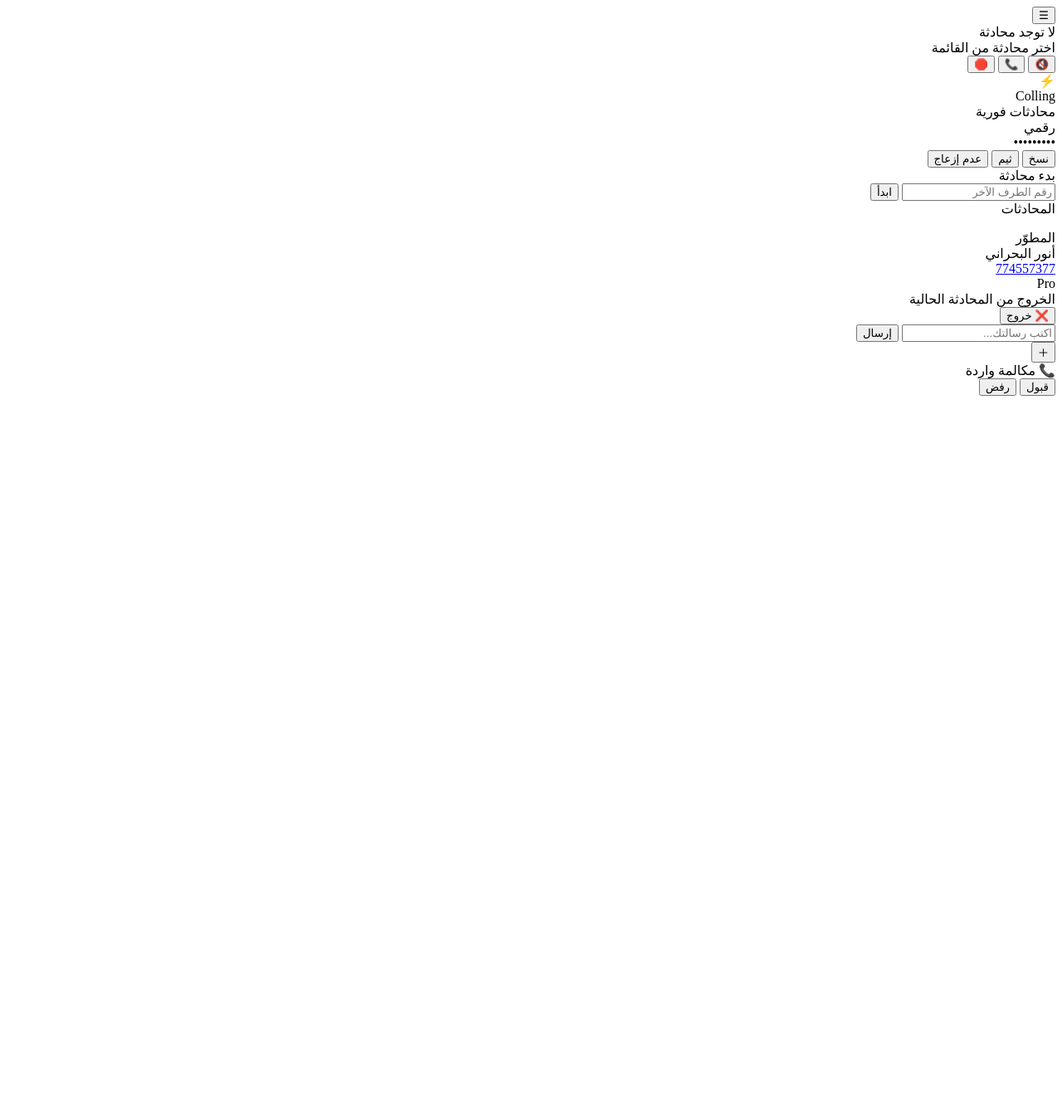
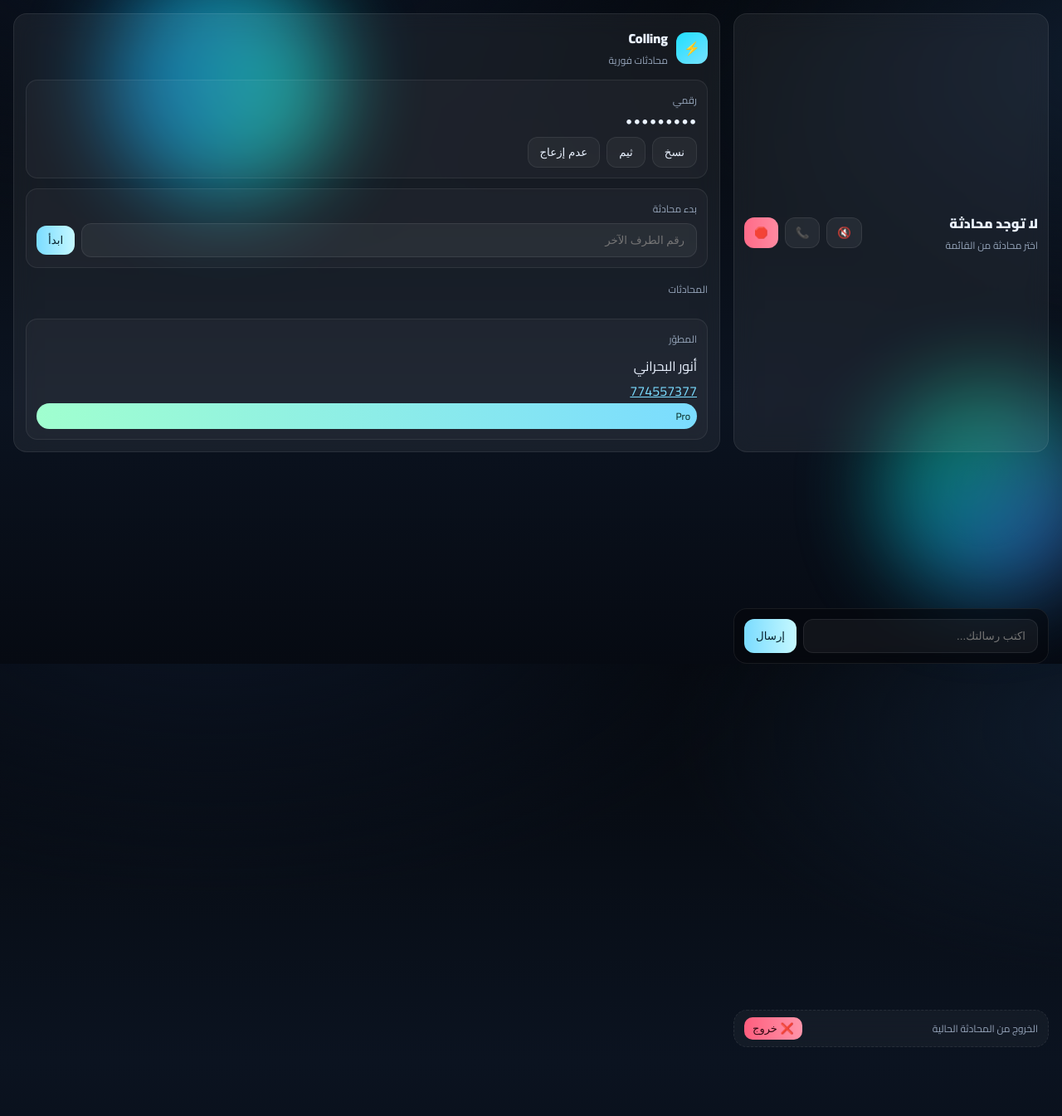
Before and after one commit to Anwr11/AnwrColling, a Flask app: page / in a window 1280 px wide. Shown: the whole page at 83% size. Before the commit the page ends 477 px from the top, so only its background shows below. Run offline with Flask 3, Linux system fonts and the light colour scheme; some libraries are stand-ins or nearby versions.

Commit message:
Add files via upload

```diff
--- a/static/css/luxe.css
+++ b/static/css/luxe.css
@@ -1,19 +1,93 @@
-/* --- Centered toast styles (drop-in) --- */
+
+:root{
+  --bg:#070b11;--fg:#eaf2ff;--mut:#94a3b8;--line:rgba(255,255,255,.08);
+  --acc:#7bdcff;--acc2:#a0ffcf;--danger:#ff6b88;
+  --safe-top:env(safe-area-inset-top,0px);--safe-btm:env(safe-area-inset-bottom,0px);
+}
+*{box-sizing:border-box}
+html,body{height:100%}body{
+  margin:0;font-family:"Cairo",system-ui,Segoe UI,Roboto,Arial;
+  color:var(--fg);background:radial-gradient(1200px 600px at 20% -10%,#0a1220 10%,transparent 60%),
+             radial-gradient(1000px 500px at 110% 10%,#0e1a2a 10%,transparent 60%),
+             linear-gradient(180deg,#05080d,#0b1320 60%,#060a12);
+  background-attachment:fixed;overflow:hidden;
+}
+.bg-orbs::before,.bg-orbs::after{content:"";position:fixed;z-index:-1;filter:blur(50px);opacity:.6;pointer-events:none}
+.bg-orbs::before{width:280px;height:280px;border-radius:50%;background:conic-gradient(from 0deg,#1dd6ff,#10ffe1,#00a7ff,#1dd6ff);left:10%;top:-40px}
+.bg-orbs::after{width:260px;height:260px;border-radius:50%;background:conic-gradient(from 120deg,#3b82f6,#06b6d4,#10b981,#3b82f6);right:-40px;bottom:10%}
+
+.app{display:grid;grid-template-columns:min(92vw,380px) 1fr;gap:16px;min-height:100dvh;padding:16px}
+.glass{background:rgba(255,255,255,.06);border:1px solid var(--line);backdrop-filter: blur(14px);border-radius:16px}
+.topbar{position:sticky;top:16px;padding:10px 12px;display:flex;align-items:center;gap:10px;justify-content:space-between;z-index:5}
+.title{font-weight:900}.sub{font-size:12px;color:var(--mut)}
+.actions{display:flex;gap:8px}
+.ico-btn{background:rgba(255,255,255,.06);border:1px solid var(--line);color:var(--fg);padding:10px 12px;border-radius:12px;cursor:pointer}
+.ico-btn.danger{background:linear-gradient(90deg,var(--danger),#ff8aa1);border:none;color:#2a0610}
+
+.sidebar{padding:14px;display:flex;flex-direction:column;gap:12px;max-height:calc(100dvh - 32px);position:sticky;top:16px;overflow:auto}
+.brand{display:flex;gap:10px;align-items:center}
+.logo{width:38px;height:38px;border-radius:12px;background:linear-gradient(140deg,#20e0ff,#77e1ff);display:grid;place-items:center}
+.name{font-weight:800}.tag{font-size:12px;color:var(--mut)}
+.card{padding:12px;border-radius:14px;border:1px solid var(--line);background:rgba(255,255,255,.03)}
+.label{font-size:12px;color:var(--mut);margin-bottom:6px}
+.mono{font-family:ui-monospace,monospace;font-weight:700;margin:2px 0 8px}
+.row{display:flex;gap:8px;align-items:center}
+.input{flex:1;background:rgba(255,255,255,.05);border:1px solid var(--line);color:var(--fg);padding:12px 14px;border-radius:12px;outline:none}
+.btn{border:1px solid var(--line);background:rgba(255,255,255,.06);color:var(--fg);padding:10px 14px;border-radius:12px;cursor:pointer}
+.btn.primary{background:linear-gradient(90deg,var(--acc),#c5f8ff);border:none;color:#06202a}
+.btn.danger{background:linear-gradient(90deg,#ff5e7e,#ff95aa);border:none;color:#300812}
+.btn.subtle{background:rgba(255,255,255,.04)}
+.small{padding:6px 10px;border-radius:10px;font-size:13px}
+.list-title{margin-top:2px;color:var(--mut);font-size:12px}
+.chat-list{list-style:none;margin:0;padding:0;display:flex;flex-direction:column;gap:6px;overflow:auto;max-height:36vh}
+.chat-item{display:flex;gap:10px;align-items:center;padding:10px;border-radius:12px;border:1px solid var(--line);cursor:pointer;background:rgba(255,255,255,.03)}
+.chat-item.active{outline:2px solid #2acbff}
+.status-dot{width:10px;height:10px;border-radius:50%;background:#64748b}.status-online{background:#22e7a5}
+.dev{margin-top:auto}.devphone{color:var(--acc)}.badge{padding:4px 8px;border-radius:999px;background:linear-gradient(90deg,var(--acc2),var(--acc));color:#01231a;font-size:12px}
+
+.main{display:grid;grid-template-rows: 1fr auto auto;min-height:calc(100dvh - 32px)}
+.messages{min-height:0;overflow:auto;padding:12px;margin-top:6px}
+.bubble{max-width:86%;padding:10px 12px;border-radius:14px;border:1px solid var(--line);background:rgba(255,255,255,.05);box-shadow:0 6px 18px rgba(0,0,0,.25);margin-block:4px}
+.me{align-self:flex-end;background:linear-gradient(90deg,var(--acc),#bdf4ff);color:#042635;border:none}
+.system{align-self:center;border-style:dashed;color:var(--mut)}
+.meta{font-size:11px;color:#8be7ff;opacity:.85;margin-top:2px}
+
+/* Exit bar */
+.exit-bar{display:flex;align-items:center;justify-content:space-between;padding:8px 12px;margin-top:6px;border:1px dashed var(--line);background:rgba(255,255,255,.04)}
+.exit-note{color:var(--mut);font-size:12px}
+
+.composer{display:flex;gap:8px;padding:12px;border-top:1px solid var(--line);position:sticky;bottom:0;background:rgba(5,8,13,.6);backdrop-filter:blur(10px);padding-bottom:calc(12px + var(--safe-btm))}
+.flex{flex:1}
+
+.fab{position:fixed;inset-inline-end:20px;inset-block-end:calc(20px + var(--safe-btm));width:56px;height:56px;border-radius:50%;display:grid;place-items:center;background:linear-gradient(140deg,#1fe4ff,#8ef7ff);border:none;color:#071d24;box-shadow:0 12px 30px rgba(0,0,0,.35);z-index:7}
+.overlay{position:fixed;inset:0;background:rgba(0,0,0,.4);backdrop-filter:blur(2px);display:none;z-index:8}
+
+/* Centered toast */
 .toast{
-  position:fixed;
-  left:50%; transform:translateX(-50%);
-  bottom:18px;
-  background:rgba(0,0,0,.65);
-  border:1px solid rgba(255,255,255,.1);
-  padding:12px 18px;border-radius:12px;
-  color:#eaf2ff; font-weight:700; letter-spacing:.2px;
-  opacity:0; transition:opacity .18s ease, transform .18s ease;
-  z-index:9999; pointer-events:none;
+  position:fixed; left:50%; transform:translateX(-50%);
+  bottom:18px; background:rgba(0,0,0,.65); border:1px solid rgba(255,255,255,.1);
+  padding:12px 18px;border-radius:12px;color:#eaf2ff;font-weight:700;letter-spacing:.2px;
+  opacity:0;transition:opacity .18s ease, transform .18s ease; z-index:9999; pointer-events:none;
 }
-.toast.show{ opacity:1; }
-.toast.center{
-  top:50%; bottom:auto;
-  transform:translate(-50%,-50%);
-  box-shadow:0 10px 40px rgba(0,0,0,.45);
-  font-size:18px;
+.toast.show{opacity:1;}
+.toast.center{top:50%;bottom:auto;transform:translate(-50%,-50%);box-shadow:0 10px 40px rgba(0,0,0,.45);font-size:18px;}
+
+.modal{position:fixed;inset:0;display:none;align-items:center;justify-content:center;z-index:10}
+.modal.show{display:flex}
+.modal-card{padding:16px;border-radius:16px;border:1px solid var(--line);width:min(420px,92vw)}
+.m-title{font-weight:900;margin-bottom:4px}
+.m-sub{color:var(--mut);margin-bottom:10px}
+.m-actions{display:flex;gap:8px;justify-content:flex-end}
+
+.only-mobile{display:none}
+@media (max-width:980px){
+  .app{grid-template-columns:1fr;padding:12px}
+  .sidebar{position:fixed;inset-block:12px;inset-inline-start:12px;width:min(86vw,420px);transform:translateX(-120%);transition:transform .25s ease;box-shadow:0 20px 60px rgba(0,0,0,.45);z-index:9}
+  .sidebar.open{transform:none}
+  .overlay.show{display:block}
+  .only-mobile{display:inline-grid}
+  .topbar{top:12px}
+  .main{min-height:calc(100dvh - 24px)}
+  .messages{padding:10px}
+  .composer{padding-inline:10px}
 }
```
